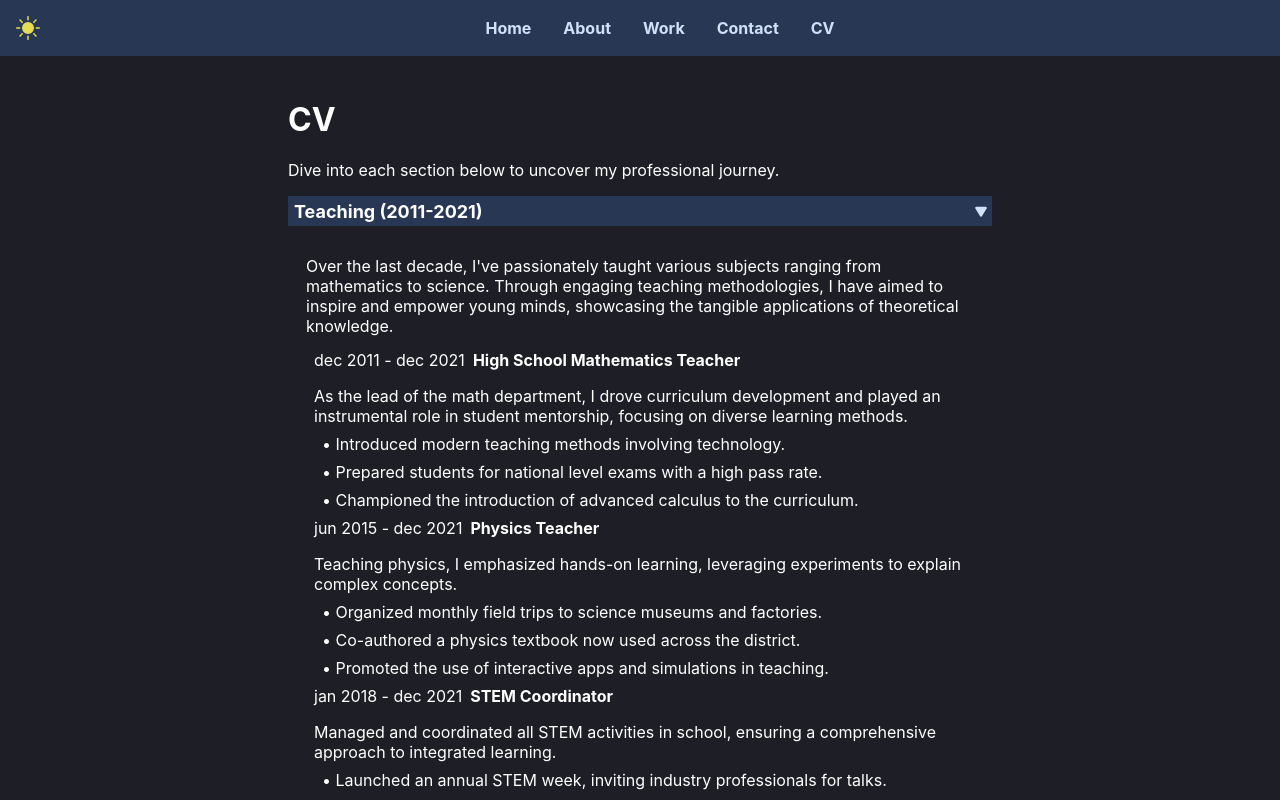
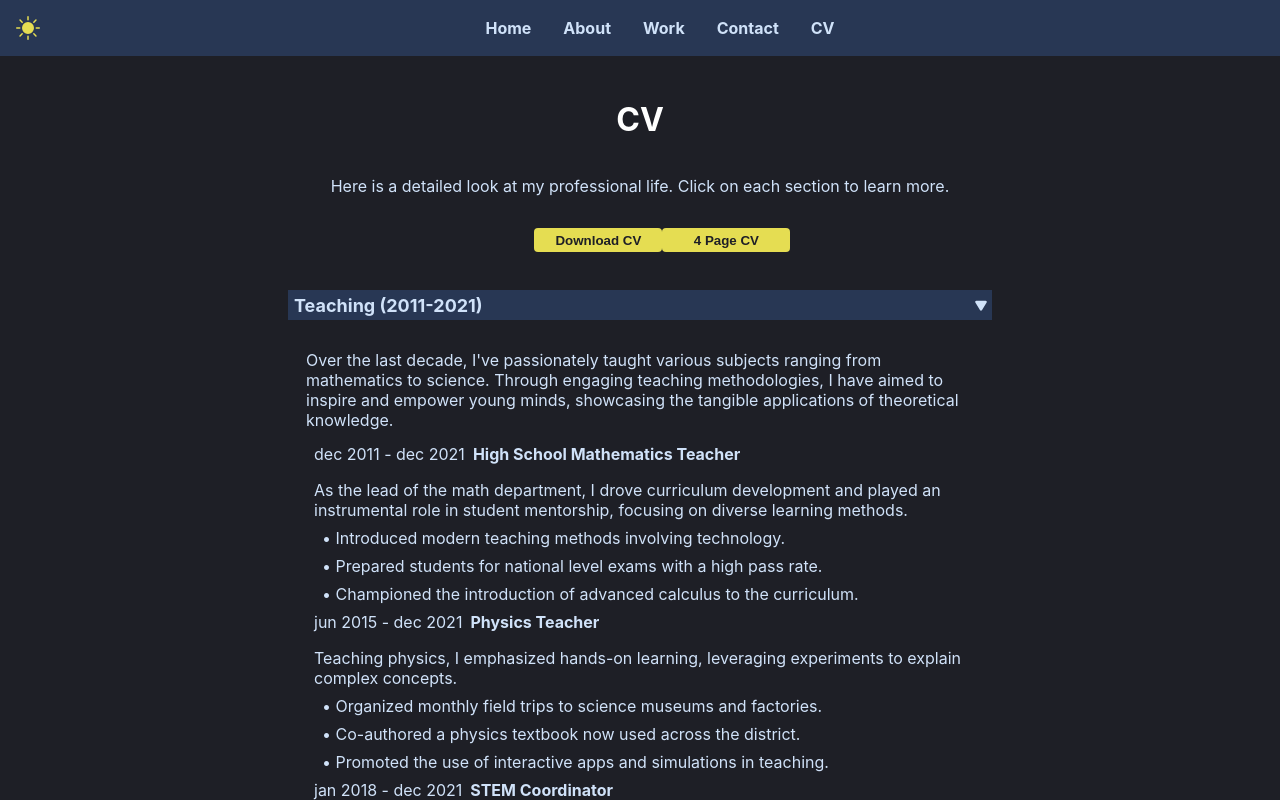
Before and after one commit to alexbeet81/portfolio, a React (Create React App) app: page /cv in a window 1280 px wide. Both pictures are taken after a click on the button "Teaching (2011-2021)". Shown: the top 800 px of the page. Built offline with nearby package versions, Linux system fonts and the light colour scheme.

Commit message:
update styles for dark mode

```diff
--- a/src/Components/CV/CVSection.js
+++ b/src/Components/CV/CVSection.js
@@ -5,7 +5,7 @@ import classes from "./CVSection.module.css";
 import Header from "./Header";
 import Content from "./Content";
 
-const CVSection = ({ header, content }) => {
+const CVSection = ({ header, content, isDarkMode }) => {
   const [isOpen, setIsOpen] = useState(false);
   const contentRef = useRef(null);
 
@@ -28,6 +28,7 @@ const CVSection = ({ header, content }) => {
         className={classes.headerButton}
         header={header}
         isOpen={isOpen}
+        isDarkMode={isDarkMode}
       />
       <animated.div
         style={{
@@ -37,7 +38,7 @@ const CVSection = ({ header, content }) => {
         }}
         ref={contentRef}
       >
-        <Content content={content} />
+        <Content content={content} isDarkMode={isDarkMode} />
       </animated.div>
     </>
   );
--- a/src/Components/CV/Content.js
+++ b/src/Components/CV/Content.js
@@ -1,9 +1,13 @@
 import React from "react";
 import classes from "./Content.module.css";
 
-const Content = ({ content: { description, jobs } }) => {
+const Content = ({ content: { description, jobs }, isDarkMode }) => {
+  const containerClasses = isDarkMode
+    ? classes.containerDarkMode
+    : classes.containerLightMode;
+
   return (
-    <div className={classes.container}>
+    <div className={`${containerClasses} ${classes.container}`}>
       <p className={classes.description}>{description}</p>
       {jobs.map((job, jobIndex) => {
         return (
--- a/src/Components/CV/Content.module.css
+++ b/src/Components/CV/Content.module.css
@@ -3,8 +3,15 @@
 }
 
 .container p {
+  margin: 0;
+}
+
+.containerDarkMode p {
   color: var(--dark-text-two);
-  margin: 0;
+}
+
+.containerLightMode p {
+  color: var(--light-text-two);
 }
 
 .jobTitle {
--- a/src/Components/CV/Header.js
+++ b/src/Components/CV/Header.js
@@ -3,15 +3,26 @@ import classes from "./Header.module.css";
 import { FontAwesomeIcon } from "@fortawesome/react-fontawesome";
 import { faPlay } from "@fortawesome/free-solid-svg-icons";
 
-const Header = ({ onClick, header, isOpen }) => {
+const Header = ({ onClick, header, isOpen, isDarkMode }) => {
   const rotation = isOpen ? 90 : 180;
 
+  const headerButtonClasses = isDarkMode
+    ? classes.headerButtonDarkMode
+    : classes.headerButtonLightMode;
+
+  const playIconClasses = isDarkMode
+    ? classes.playIconDarkMode
+    : classes.playIconLightMode;
+
   return (
-    <button onClick={onClick} className={classes.headerButton}>
+    <button
+      onClick={onClick}
+      className={`${headerButtonClasses} ${classes.headerButton}`}
+    >
       <p>{header}</p>
       <FontAwesomeIcon
         icon={faPlay}
-        className={classes.playIcon}
+        className={playIconClasses}
         rotation={rotation}
       />
     </button>
--- a/src/Components/CV/Header.module.css
+++ b/src/Components/CV/Header.module.css
@@ -4,22 +4,43 @@
   align-items: center;
   height: 30px;
   width: 100%;
-  background-color: var(--dark-bg-two);
   border: none;
   margin-bottom: 16px;
 }
 
-.headerButton > p {
+.headerButtonDarkMode {
+  background-color: var(--dark-bg-two);
+}
+
+.headerButtonLightMode {
+  background-color: var(--light-bg-two);
+}
+
+.headerButton p {
   margin: 0;
   font-size: 18px;
   font-weight: 700;
-  color: var(--dark-text-two);
   font-family: -apple-system, BlinkMacSystemFont, "Segoe UI", "Roboto", "Oxygen",
     "Ubuntu", "Cantarell", "Fira Sans", "Droid Sans", "Helvetica Neue",
     sans-serif;
 }
 
+.headerButtonDarkMode p {
+  color: var(--dark-text-two);
+}
+
+.headerButtonLightMode p {
+  color: var(--light-text-two);
+}
+
 .playIcon {
-  color: var(--dark-text-two);
   transition: all 0.3s ease-in-out;
 }
+
+.playIconDarkMode {
+  color: var(--dark-text-two);
+}
+
+.playIconLightMode {
+  color: var(--light-text-two);
+}
--- a/src/Components/Contact.js
+++ b/src/Components/Contact.js
@@ -16,8 +16,6 @@ const Contact = () => {
   const contactClasses = isDarkMode
     ? classes.contactSectionDarkMode
     : classes.contactSectionLightMode;
-
-  const buttonClasses = isDarkMode ? classes.buttonDark : classes.buttonLight;
 
   return (
     <div
@@ -42,12 +40,7 @@ const Contact = () => {
           get in touch.
         </p>
         <p>Mobile: 07405 656326</p>
-        <Button
-          href="mailto:alexbeet1234@gmail.com"
-          className={`${classes.button} ${buttonClasses}`}
-        >
-          message me
-        </Button>
+        <Button href="mailto:alexbeet1234@gmail.com">message me</Button>
       </section>
     </div>
   );
--- a/src/Components/UI/Button.js
+++ b/src/Components/UI/Button.js
@@ -1,9 +1,27 @@
-import React from "react";
+import React, { useContext } from "react";
+import DarkLightContext from "../../store/dark-light-context";
+import classes from "./Button.module.css";
 
-const Button = ({ href, className, children }) => {
+const Button = ({ href, children, size, target, rel }) => {
+  const darkLightCtx = useContext(DarkLightContext);
+  const isDarkMode = darkLightCtx.isDarkMode;
+
+  const darkModeButtonClasses = isDarkMode
+    ? classes.buttonDark
+    : classes.buttonLight;
+
+  let buttonSizeClasses = classes.button;
+
+  if (size) {
+    buttonSizeClasses = `${classes.button} ${classes.button_sm}`;
+  }
+
   return (
-    <a href={href}>
-      <button type="button" className={className}>
+    <a href={href} target={target} rel={rel}>
+      <button
+        type="button"
+        className={`${buttonSizeClasses} ${darkModeButtonClasses}`}
+      >
         {children}
       </button>
     </a>
--- a/src/Components/UI/Button.module.css
+++ b/src/Components/UI/Button.module.css
@@ -0,0 +1,32 @@
+.button {
+  height: 2.5rem;
+  width: 8rem;
+  border: none;
+  border-radius: 0.25rem;
+  font-weight: bold;
+  cursor: pointer;
+  transition: all 0.3s ease-in-out;
+  margin-top: 1rem;
+}
+
+.button_sm {
+  height: 1.5rem;
+}
+
+.buttonDark {
+  background-color: var(--dark-highlight);
+  color: var(--dark-bg-one);
+}
+
+.buttonDark:hover {
+  background-color: var(--dark-highlight-hover);
+}
+
+.buttonLight {
+  background-color: var(--light-highlight);
+  color: var(--light-bg-one);
+}
+
+.buttonLight:hover {
+  background-color: var(--light-highligh-hover);
+}
--- a/src/Components/UI/NavBar.js
+++ b/src/Components/UI/NavBar.js
@@ -7,7 +7,6 @@ import { getItemWithExpiry } from "../../utils/localStorageHelper";
 import AOS from "aos";
 import "aos/dist/aos.css";
 
-import Resume from "../../resume/resume.png";
 import DarkLightContext from "../../store/dark-light-context";
 import classes from "./NavBar.module.css";
 
@@ -107,9 +106,6 @@ const NavBar = () => {
             </>
           )}
           <RouteLink to="/cv">CV</RouteLink>
-          {/* <a href={Resume} target="_blank" rel="noopener noreferrer">
-            CV
-          </a> */}
         </div>
       </div>
     </section>
--- a/src/Pages/CVPage.js
+++ b/src/Pages/CVPage.js
@@ -1,24 +1,49 @@
-import React from "react";
+import React, { useContext } from "react";
+
+import Resume from "../resume/resume.png";
 import CVSection from "../Components/CV/CVSection";
 import { cvData } from "../Components/CV/Data/cv-data";
 import classes from "./CVPage.module.css";
+import Button from "../Components/UI/Button";
+
+import DarkLightContext from "../store/dark-light-context";
 
 const CVPage = () => {
+  const darkLightCtx = useContext(DarkLightContext);
+  const isDarkMode = darkLightCtx.isDarkMode;
+
   const cvSections = cvData.map((section, index) => {
     return (
       <CVSection
         key={index}
         header={section.header}
         content={section.content}
+        isDarkMode={isDarkMode}
       />
     );
   });
 
+  const introClasses = isDarkMode ? classes.introDark : classes.introLight;
+
   return (
     <div className={classes.mainContainer}>
-      <div className={classes.intro}>
+      <div className={`${introClasses} ${classes.intro}`}>
         <h1>CV</h1>
-        <p>Dive into each section below to uncover my professional journey.</p>
+        <p>
+          Here is a detailed look at my professional life. Click on each section
+          to learn more.
+        </p>
+        <div className={classes.buttons}>
+          <Button
+            size="sm"
+            href={Resume}
+            target="_blank"
+            rel="noopener noreferrer"
+          >
+            Download CV
+          </Button>
+          <Button size="sm">4 Page CV</Button>
+        </div>
       </div>
       <div className={classes.sections}>{cvSections}</div>
     </div>
--- a/src/Pages/CVPage.module.css
+++ b/src/Pages/CVPage.module.css
@@ -1,7 +1,9 @@
-/* .sections {
-
-} */
-
+.intro {
+  display: flex;
+  flex-direction: column;
+  align-items: center;
+  margin-bottom: 38px;
+}
 .mainContainer {
   padding-top: 100px !important;
   box-sizing: border-box;
@@ -15,21 +17,30 @@
 .mainContainer h1 {
   font-size: 2rem;
   margin-top: 0;
-  color: var(--dark-text-one);
-}
-
-.mainContainer p {
-  color: var(--dark-text-one);
 }
 
 .mainContainer a {
   text-decoration: none;
 }
 
-/* .mainContainer h1 {
+.buttons {
+  display: flex;
+  justify-content: space-between;
+  width: 30%;
+}
+
+.introDark h1 {
   color: var(--dark-text-one);
 }
 
-.mainContainer h1 {
+.introDark p {
+  color: var(--dark-text-two);
+}
+
+.introLight h1 {
   color: var(--light-text-one);
-} */
+}
+
+.introLight p {
+  color: var(--light-text-two);
+}
```
